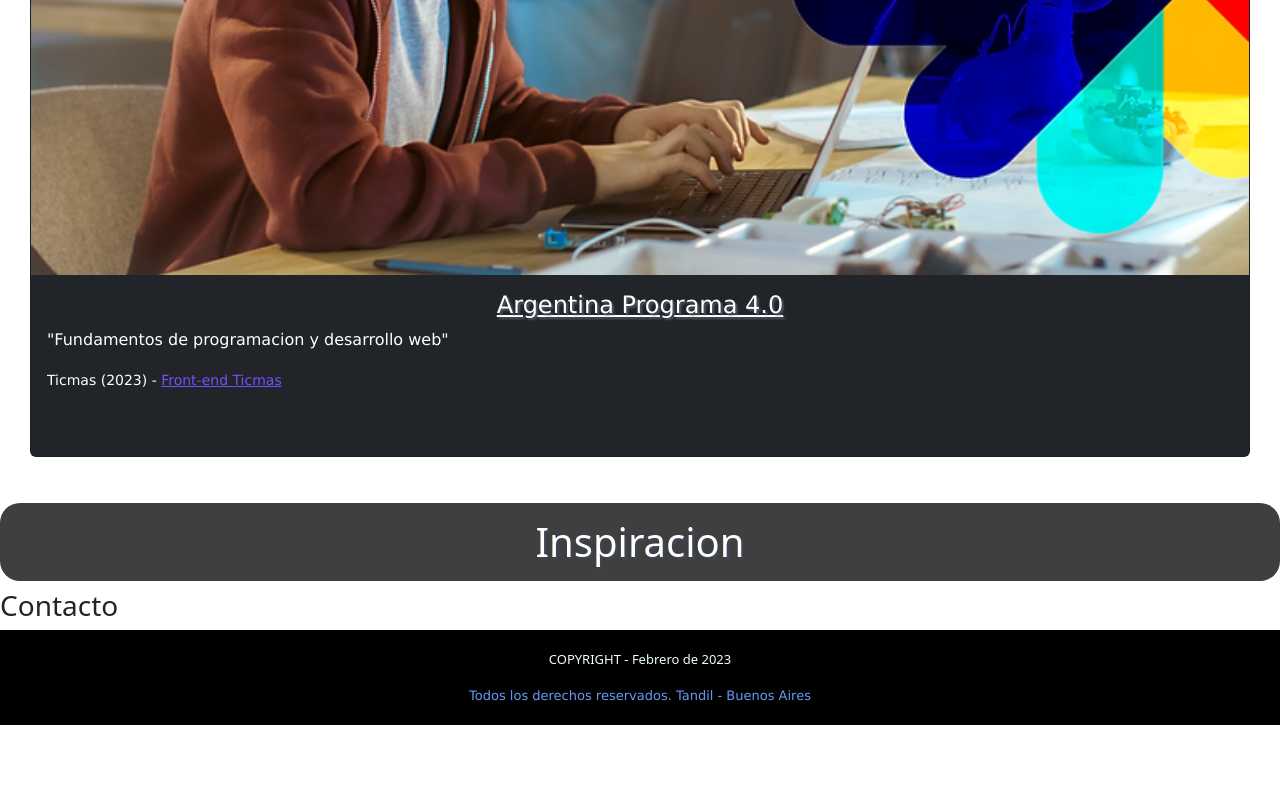
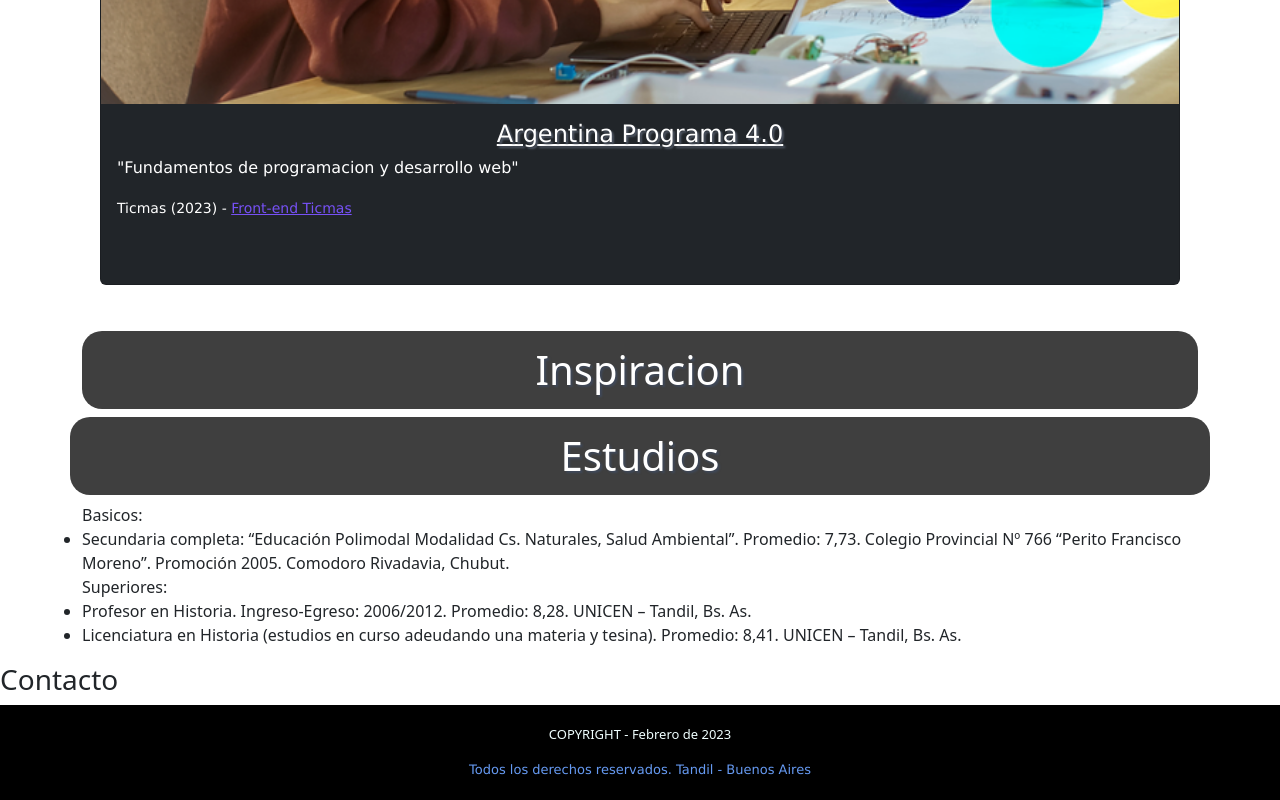
Before and after one commit to luchoalter1/4.0, a plain HTML site: page ejemplo.html in a window 1280 px wide. Shown: the part 4068-4868 px from the top of the page. Before the commit the page ends 4793 px from the top, so only its background shows below. Drawn offline with nearby package versions, Linux system fonts and the light colour scheme.

Commit message:
formato provisorio de "Extras"

```diff
--- a/ejemplo.html
+++ b/ejemplo.html
@@ -144,7 +144,7 @@
 </div>
 
       <br>
-    <div class="container-fluid Formacion">
+    <div class="container Formacion">
       <h2 id="F"> <bold>FORMACION</bold></h2>
      <!--Quiero que las cards sean mas chicas (col-md-8) pero la imagen de las cards no se escala y queda gigante. Y cuando creo un class row y englobo las cards en un col se me rompe el codigo-->
       <br>
@@ -186,6 +186,7 @@
       <!-- Aca tiene que ir mi CV-->
     </div>
 
+    <div class="container Extras">
 <div>
     <section>
         <h2> Inspiracion </h2>
@@ -193,6 +194,23 @@
         <!-- me queda largo el titulo, no como el primer h2 ("Tecnologias usadas")-->
     </section>
         <!-- enlace a videos de portfolio de inspiracion-->
+</div>
+
+
+    <div class="row">
+  <h2>Estudios</h2>
+  <ul>
+    <bold>Basicos:</bold>
+      <li> Secundaria completa: “Educación Polimodal Modalidad Cs. Naturales, Salud
+      Ambiental”. Promedio: 7,73. Colegio Provincial Nº 766 “Perito Francisco Moreno”.
+      Promoción 2005. Comodoro Rivadavia, Chubut.</li>
+      <bold>Superiores:</bold>
+      <li>Profesor en Historia. Ingreso-Egreso: 2006/2012. Promedio: 8,28. UNICEN –
+      Tandil, Bs. As.</li>
+      <li>Licenciatura en Historia (estudios en curso adeudando una materia y tesina).
+      Promedio: 8,41. UNICEN – Tandil, Bs. As.</li>
+  </ul>
+</div>
 </div>
 
 <div>
```
Also changed, not shown: desarrollo1.html (+13 -0 lines).
